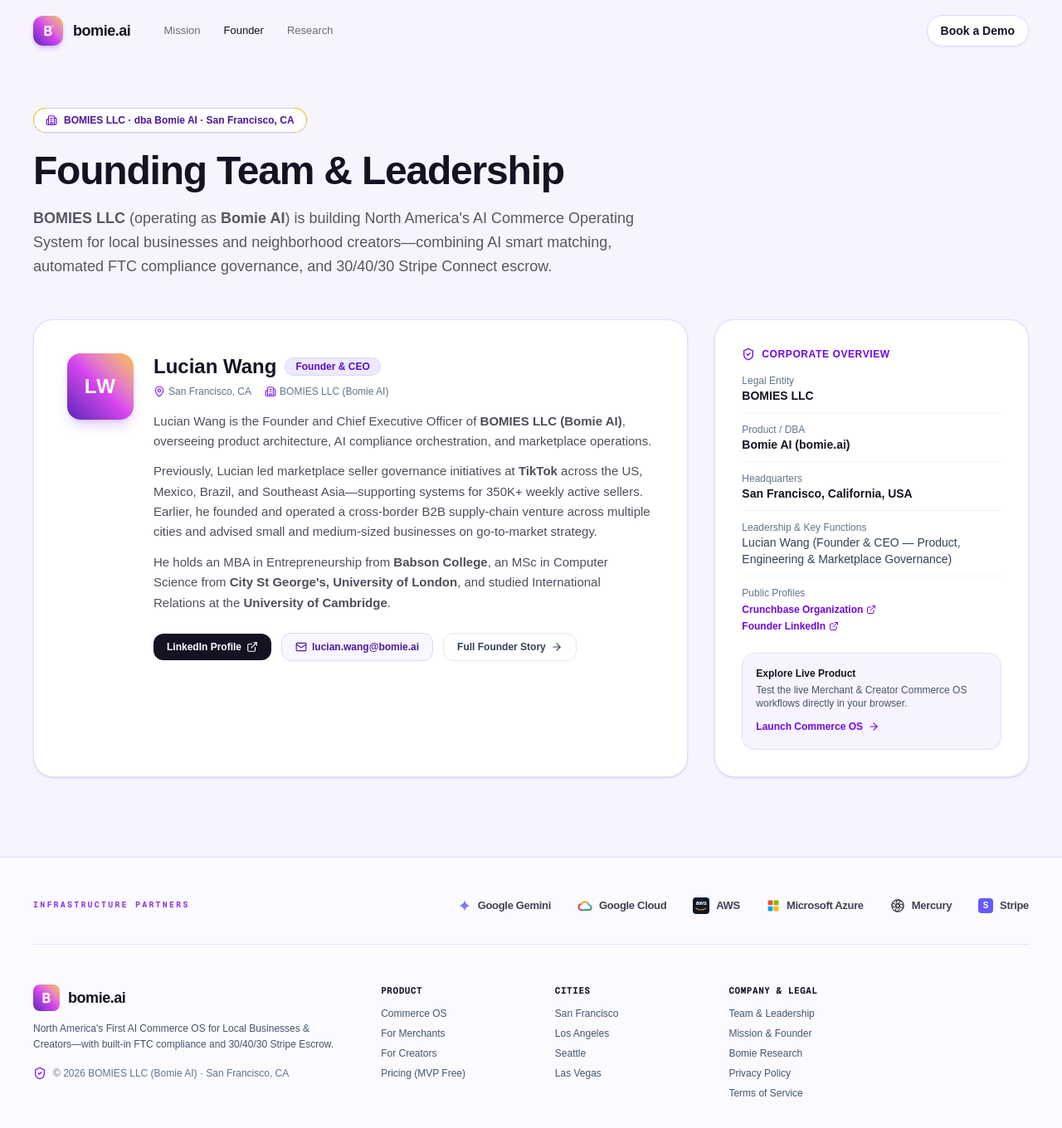
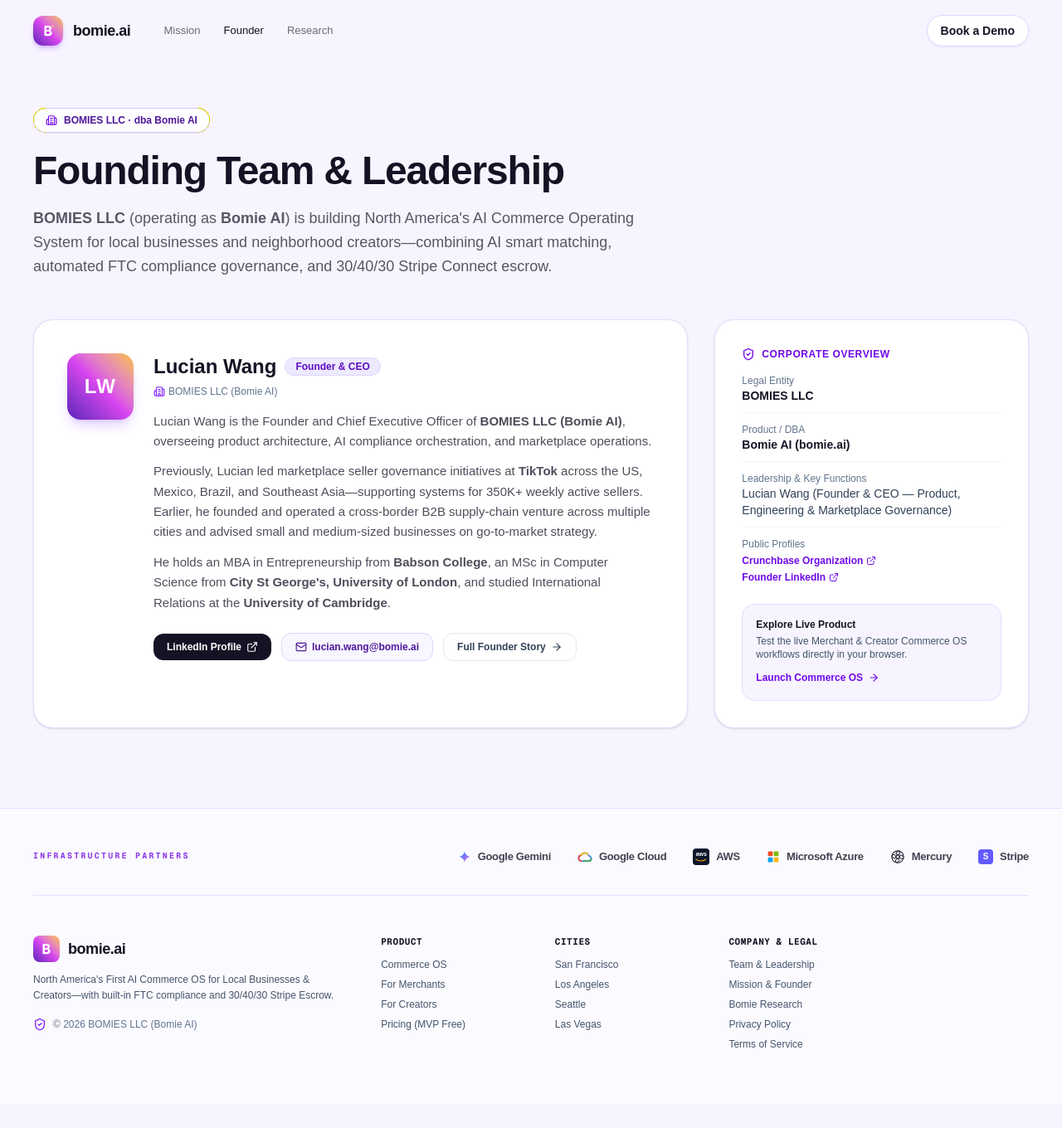
Before and after one commit to lucian20262027/Bomie_Website, a Next.js app: page /team in a window 1280 px wide. Shown: the top 1360 px of the page at 83% size. After the commit the page ends 1331 px from the top, so only its background shows below. Built offline with nearby package versions, Linux system fonts and the light colour scheme.

Commit message:
Remove location and address details from footer and /team page

```diff
--- a/src/app/team/page.tsx
+++ b/src/app/team/page.tsx
@@ -1,6 +1,6 @@
 import type { Metadata } from 'next';
 import Link from 'next/link';
-import { ArrowRight, Building2, ExternalLink, Mail, MapPin, ShieldCheck } from 'lucide-react';
+import { ArrowRight, Building2, ExternalLink, Mail, ShieldCheck } from 'lucide-react';
 import { EditorialHeader } from '../../components/EditorialChrome';
 import BrandFooter from '../../components/BrandFooter';
 
@@ -9,7 +9,7 @@ const TEAM_URL = 'https://www.bomie.ai/team';
 export const metadata: Metadata = {
   title: 'Founding Team & Leadership — BOMIES LLC (Bomie AI)',
   description:
-    'Meet the founding team and leadership behind BOMIES LLC (dba Bomie AI) in San Francisco, CA — led by Founder & CEO Lucian Wang.',
+    'Meet the founding team and leadership behind BOMIES LLC (dba Bomie AI) — led by Founder & CEO Lucian Wang.',
   alternates: {
     canonical: TEAM_URL,
   },
@@ -22,12 +22,6 @@ const orgJsonLd = {
   legalName: 'BOMIES LLC',
   url: 'https://www.bomie.ai',
   email: 'lucian.wang@bomie.ai',
-  address: {
-    '@type': 'PostalAddress',
-    addressLocality: 'San Francisco',
-    addressRegion: 'CA',
-    addressCountry: 'US',
-  },
   sameAs: [
     'https://www.crunchbase.com/organization/bomie-ai',
     'https://www.linkedin.com/in/lucianwang18',
@@ -55,7 +49,7 @@ export default function TeamPage() {
         <div className="max-w-3xl">
           <div className="inline-flex items-center gap-2 rounded-full border border-violet-300/70 bg-white/80 px-3.5 py-1.5 text-xs font-semibold text-violet-900 shadow-2xs">
             <Building2 className="h-3.5 w-3.5 text-violet-700" />
-            <span>BOMIES LLC · dba Bomie AI · San Francisco, CA</span>
+            <span>BOMIES LLC · dba Bomie AI</span>
           </div>
 
           <h1 className="mt-5 text-3xl sm:text-5xl font-extrabold tracking-tight text-[#161224] leading-[1.1]">
@@ -86,10 +80,6 @@ export default function TeamPage() {
                     </span>
                   </div>
                   <div className="mt-1.5 flex flex-wrap items-center gap-x-4 gap-y-1 text-xs font-medium text-slate-500">
-                    <span className="inline-flex items-center gap-1">
-                      <MapPin className="h-3.5 w-3.5 text-violet-600" />
-                      San Francisco, CA
-                    </span>
                     <span className="inline-flex items-center gap-1">
                       <Building2 className="h-3.5 w-3.5 text-violet-600" />
                       BOMIES LLC (Bomie AI)
@@ -164,10 +154,6 @@ export default function TeamPage() {
                   <dd className="font-bold text-[#161224]">Bomie AI (bomie.ai)</dd>
                 </div>
                 <div className="border-b border-slate-100 pb-2.5">
-                  <dt className="text-xs text-slate-500">Headquarters</dt>
-                  <dd className="font-bold text-[#161224]">San Francisco, California, USA</dd>
-                </div>
-                <div className="border-b border-slate-100 pb-2.5">
                   <dt className="text-xs text-slate-500">Leadership &amp; Key Functions</dt>
                   <dd className="font-medium text-slate-700">
                     Lucian Wang (Founder &amp; CEO — Product, Engineering &amp; Marketplace Governance)
--- a/src/components/BrandFooter.tsx
+++ b/src/components/BrandFooter.tsx
@@ -133,7 +133,7 @@ export default function BrandFooter() {
             </p>
             <div className="flex items-center gap-2 pt-1 text-xs font-medium text-slate-500">
               <ShieldCheck className="h-4 w-4 text-violet-600" />
-              <span>© 2026 BOMIES LLC (Bomie AI) · San Francisco, CA</span>
+              <span>© 2026 BOMIES LLC (Bomie AI)</span>
             </div>
           </div>
 
```
